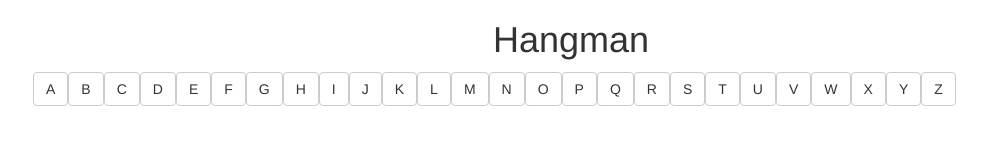
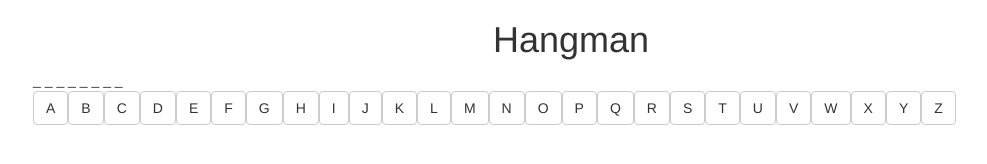
Before and after one commit to maxdeviant/hangman, a plain HTML site: page index.html in a window 1280 px wide. Shown: the whole page, without its empty margins (52-1039 px from the left). Drawn offline with nearby package versions, Linux system fonts and the light colour scheme.

Commit message:
Added word blanks and correct guess behavior.

```diff
--- /dev/null
+++ b/css/hangman.css
@@ -0,0 +1,3 @@
+div.word {
+    display: inline;
+}
--- a/hangman.js
+++ b/hangman.js
@@ -2,6 +2,7 @@ var word = "COMPUTER";
 
 $(document).ready(function() {
     generateButtons();
+    generateWord();
 
     $('#letterbank button').click(function() {
         var guess = $(this).attr('value');
@@ -20,9 +21,22 @@ function generateButtons() {
     $('#letterbank').html(snippet);
 };
 
+function generateWord() {
+    var snippet = "";
+
+    for (var i = 0; i < word.length; i++) {
+        snippet += '<div class="word" id="' + i + '">' + '_' + '</div><div class="word"> </div>';
+    }
+
+    $('#word').html(snippet);
+};
+
 function guessLetter(guess) {
-    if (word.indexOf(guess) !== -1) {
-        console.log("found");
+    var position = word.indexOf(guess);
+
+    if (position !== -1) {
+        $('div > #' + position).html(guess);
+        console.log(position);
     } else {
         if ($('#guesses').html().indexOf(guess) === -1) {
             $('#guesses').append(guess);
--- a/index.html
+++ b/index.html
@@ -7,6 +7,7 @@
     <meta name="viewport" content="width=device-width, initial-scale=1.0">
 
     <link rel="stylesheet" href="css/bootstrap.min.css">
+    <link rel="stylesheet" href="css/hangman.css">
 
     <script src="//ajax.googleapis.com/ajax/libs/jquery/1.10.2/jquery.min.js"></script>
     <script src="hangman.js"></script>
@@ -15,7 +16,7 @@
     <div class="container">
         <div class="col-md-offset-5"><h1>Hangman</h1></div>
 
-        <div class="col-md-12" id=""></div>
+        <div class="col-md-12" id="word"></div>
 
         <div class="col-md-12" id="guesses"></div>
 
```
